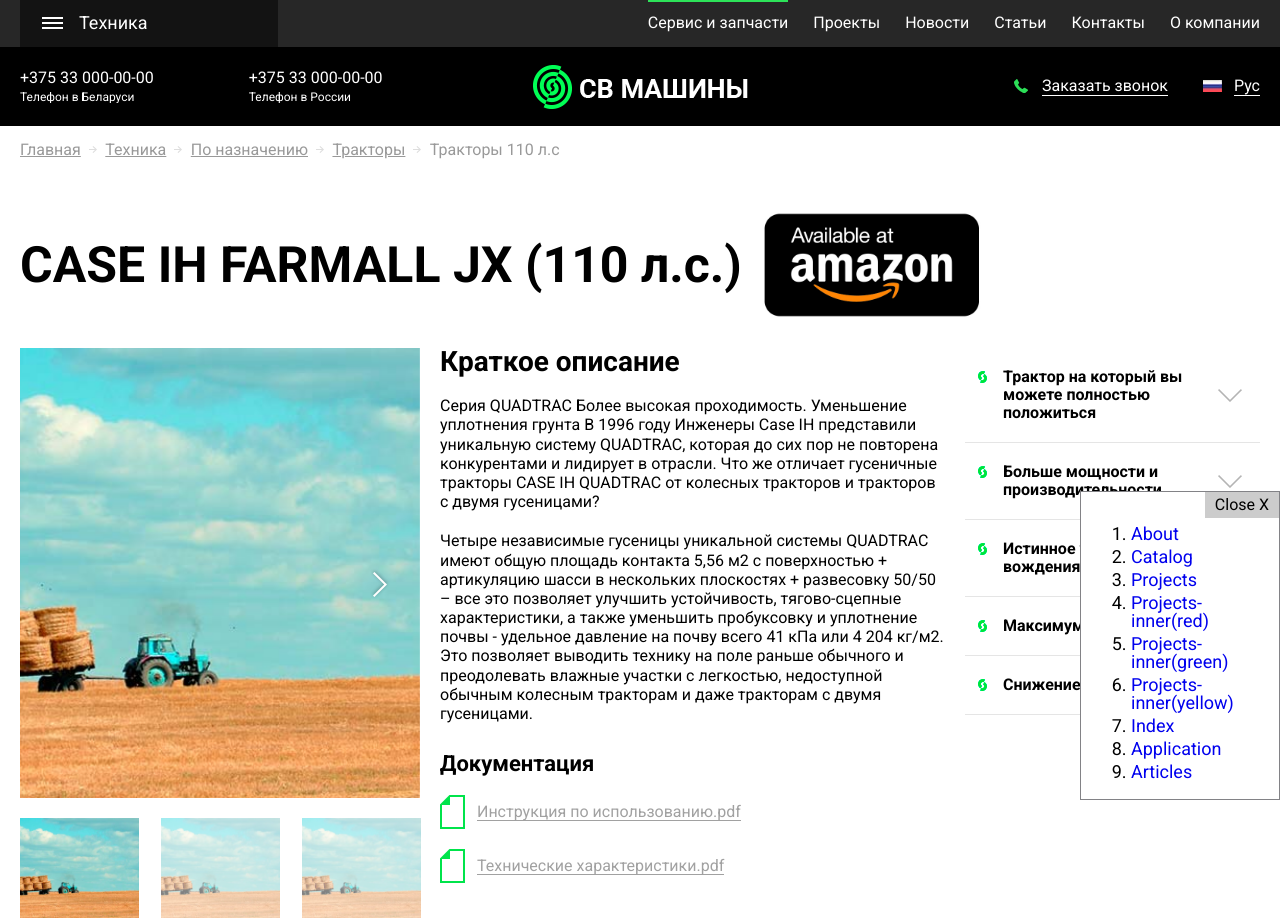
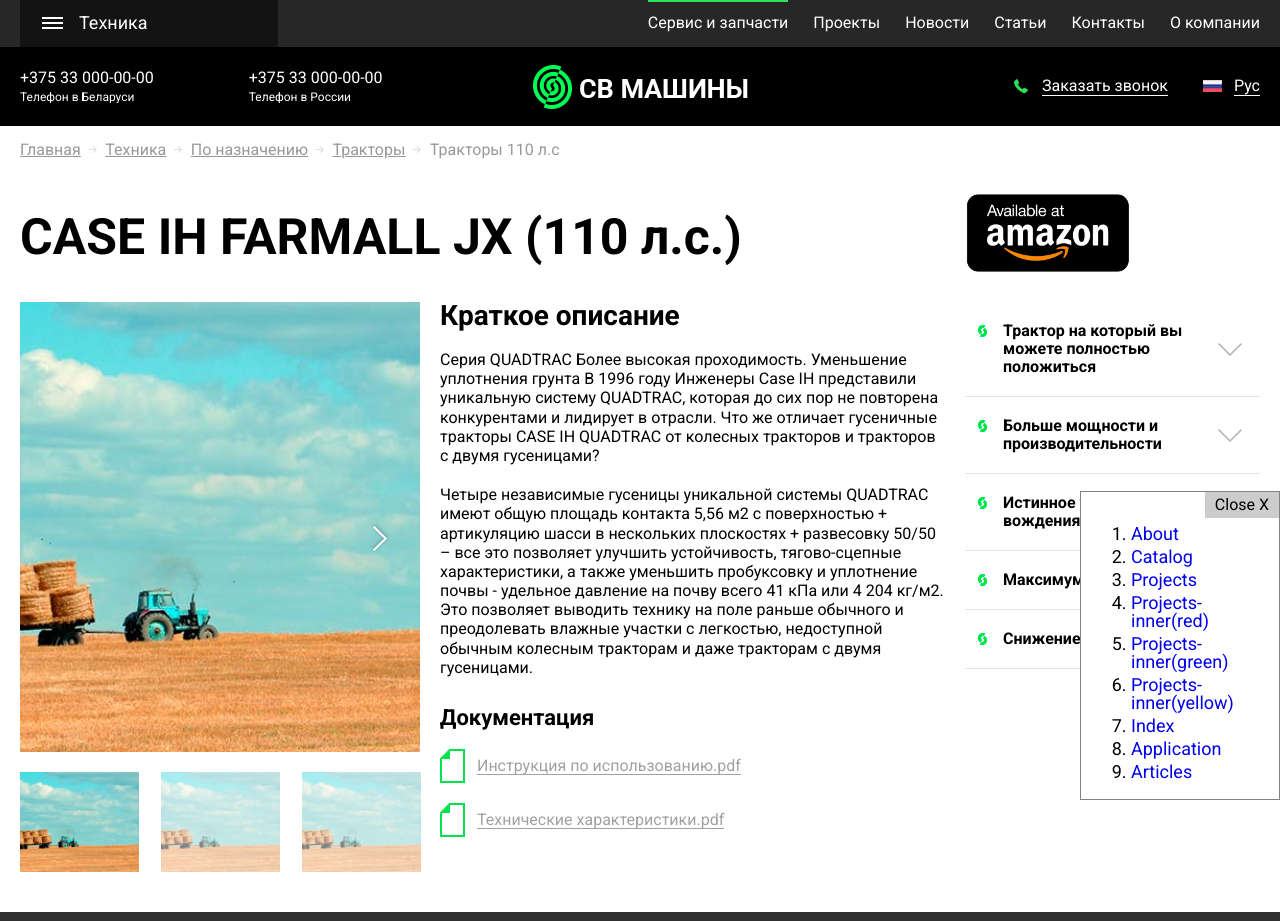
Before and after one commit to Pasha-nineseven/svn-new, a plain HTML site: page projects-inner(green).html in a window 1280 px wide. Shown: the top 921 px of the page. Drawn offline with nearby package versions, Linux system fonts and the light colour scheme.

Commit message:
product-logo+

```diff
--- a/css/style-new.css
+++ b/css/style-new.css
@@ -696,31 +696,26 @@ body.fixed{
   padding-top: 15px;
 }
 .pr__logo{
-  width: 220px;
-  margin-bottom: 20px;
+  max-width: 200px;
+  height: 80px;
+  line-height: 80px;
+  display: inline-block;
+  margin-top: -20px;
+
 }
 .pr__logo img{
-  display: block;
+  display: inline-block;
+  vertical-align: middle;
   max-width: 100%;
   height: auto;
+  max-height: 100%;
 }
-
 .page-title{
-  display:-ms-flexbox;
-  display:flex;
-  -ms-flex-wrap:wrap;
-  flex-wrap:wrap;
-  -webkit-box-align: center;
-    -webkit-align-items: center;
-    -ms-flex-align: center;
-    align-items: center;
-    margin-bottom:10px;
+  margin-bottom: 30px;
 }
 .page-title h1{
-  margin-right: 20px;
-  margin-bottom: 20px;
+  margin-bottom: 0;
 }
-
 
 @media screen and (max-width: 1460px){
   .index-top-add-wrap {
@@ -814,6 +809,9 @@ body.fixed{
   .slider-nav{
     margin-bottom: 30px;
     overflow: hidden;
+  }
+  .pr__logo{
+    margin-top: 20px;
   }
 }
 @media screen and (max-width: 950px){
--- a/projects-inner(green).html
+++ b/projects-inner(green).html
@@ -332,11 +332,17 @@
 				<div class="page-content workarea">
 					<div class="container-fluid">
 						<div class="page-title">
-							<h1>
-								CASE IH FARMALL JX (110 л.с.)
-							</h1>
-							<div class="pr__logo">
-								<img src="img/content/amazon.jpg" alt="">
+							<div class="row">
+								<div class="col-md-9">
+									<h1>
+										CASE IH FARMALL JX (110 л.с.)
+									</h1>
+								</div>
+								<div class="col-md-3">
+									<div class="pr__logo">
+										<img src="img/content/amazon.jpg" alt="">
+									</div>
+								</div>
 							</div>
 						</div>
 						<div class="product product--green-sqheme">
```
Also changed, not shown: projects-inner(red).html (+11 -5 lines), projects-inner(yellow).html (+11 -5 lines).
